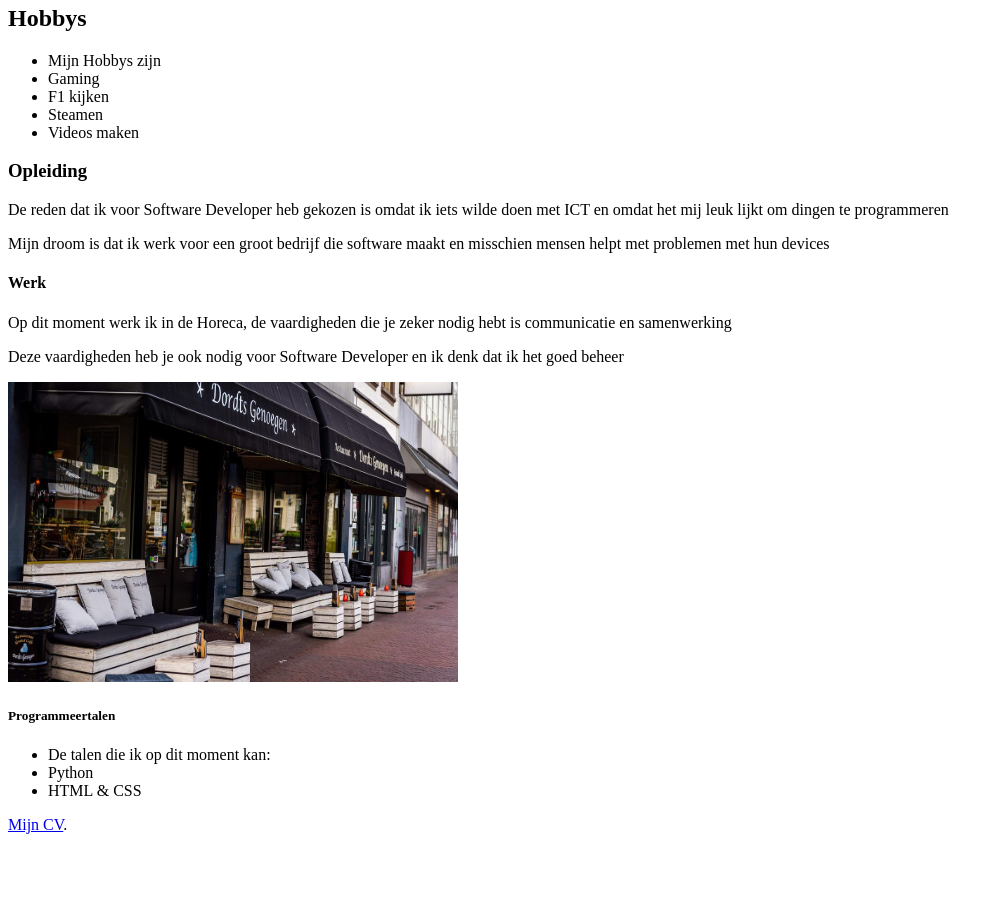
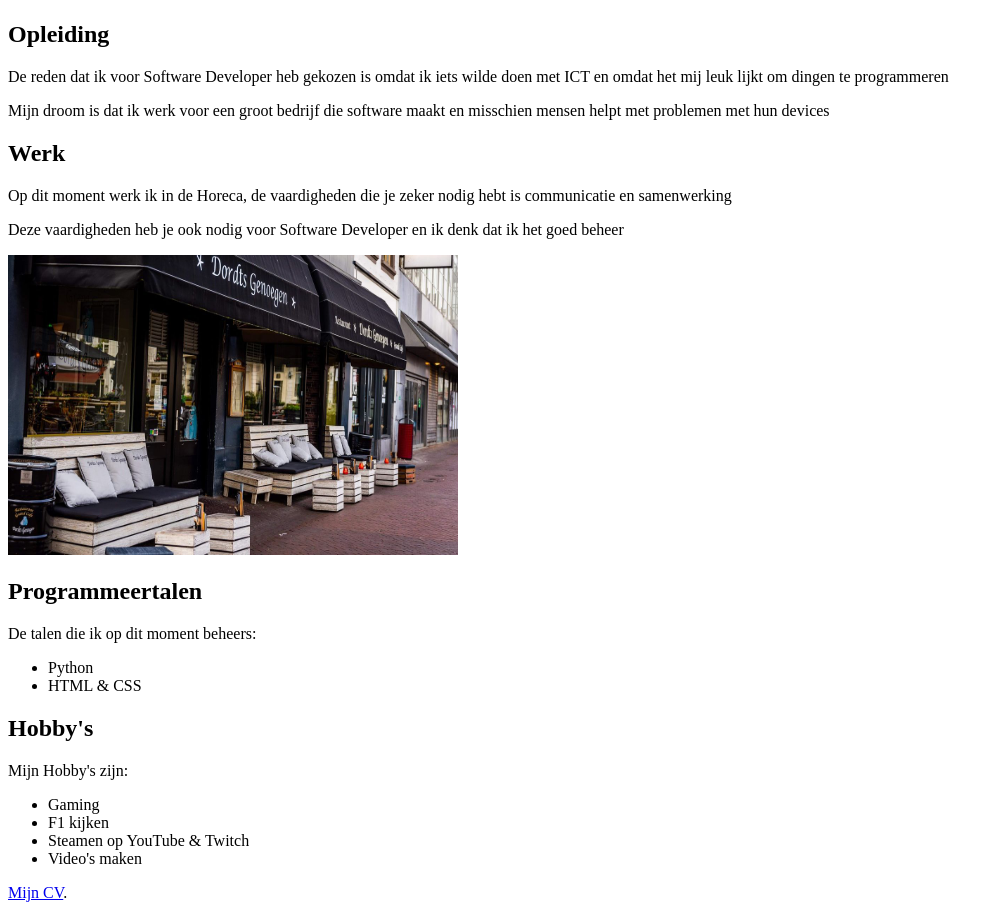
Before and after one commit to MilanoGamezzYT/statische-front-end, a plain HTML site: page MeesterProef/Portfolio/content.html in a window 1280 px wide. Shown: the part 453-1371 px from the top of the page, without its empty margins (0-1003 px from the left). Before the commit the page ends 1303 px from the top, so only its background shows below. Drawn offline with Linux system fonts and the light colour scheme.

Commit message:
portfolio

```diff
--- a/MeesterProef/Portfolio/content.html
+++ b/MeesterProef/Portfolio/content.html
@@ -13,36 +13,35 @@
             <li>Naam - Milan Sebes</li>
             <li>Leeftijd - 17 jaar oud, geboren op 31 maart 2005</li>
 			<li>Geboren in Dordrecht</li>
+		</ul>
+		<img src="MilanZandvoort2022.jpg" alt="Foto met Tom Coronel" height="300" width="225">
 
-			<img src="MilanZandvoort2022.jpg" alt="Foto met Tom Coronel" height="300" width="225">
-		</ul>
-
-		<h2>Hobbys</h2>
-		<ul>
-			<li>Mijn Hobbys zijn</li>
-			<li>Gaming</li>
-			<li>F1 kijken</li>
-			<li>Steamen</li>
-			<li>Videos maken</li>
-		</ul>
-
-		<h3>Opleiding</h3>
+		<h2>Opleiding</h2>
 		<p>De reden dat ik voor Software Developer heb gekozen is omdat ik iets wilde doen met ICT en omdat het mij leuk lijkt om dingen te programmeren</p>
 		<p>Mijn droom is dat ik werk voor een groot bedrijf die software maakt en misschien mensen helpt met problemen met hun devices</p>
 
-		<h4>Werk</h4>
+		<h2>Werk</h2>
 		<p>Op dit moment werk ik in de Horeca, de vaardigheden die je zeker nodig hebt is communicatie en samenwerking</p>
 		<p>Deze vaardigheden heb je ook nodig voor Software Developer en ik denk dat ik het goed beheer</p>
 		<img src="Werk.jpg" alt="Dordts Genoegen" height="300" width="450">
 
-		<h5>Programmeertalen</h5>
+		<h2>Programmeertalen</h2>
+		<p>De talen die ik op dit moment beheers:</p>
 		<ul>
-			<li>De talen die ik op dit moment kan:</li>
 			<li>Python</li>
 			<li>HTML & CSS</li>
 		</ul>
 
-		<p><a href="CV Milan Sebes (1) (1).pdf">Mijn CV</a>.</p>
+		<h2>Hobby's</h2>
+		<p>Mijn Hobby's zijn:</p>
+		<ul>
+			<li>Gaming</li>
+			<li>F1 kijken</li>
+			<li>Steamen op YouTube & Twitch</li>
+			<li>Video's maken</li>
+		</ul>
+
+		<p><a href="CV_Milan_Sebes.pdf">Mijn CV</a>.</p>
 	</body>
 
 </html>
```
Also changed, not shown: 2 other files.
